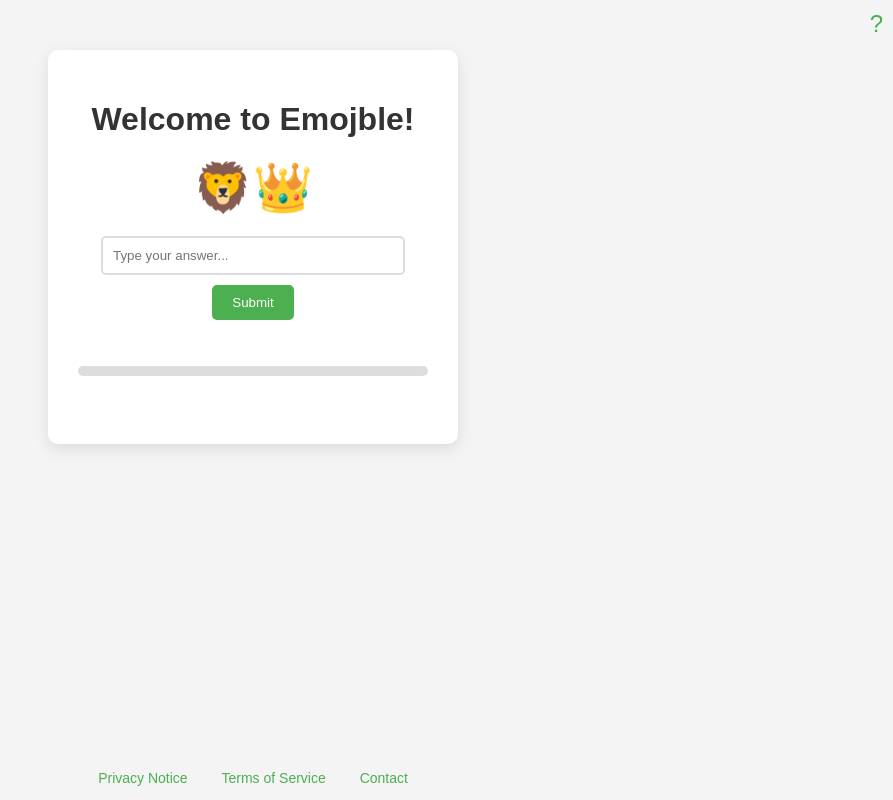
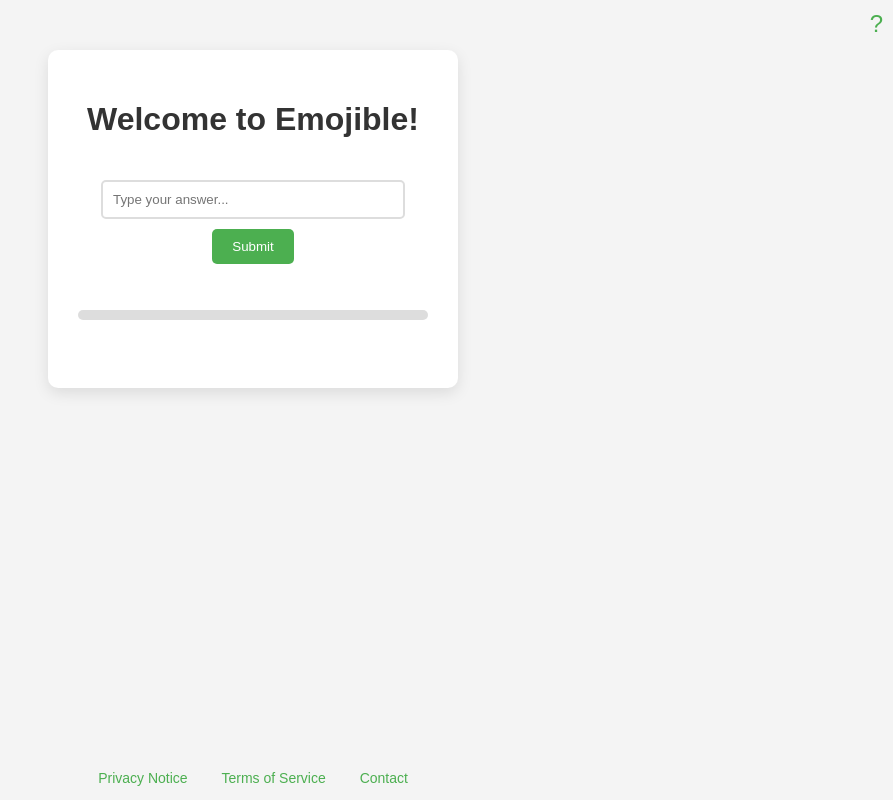
Before and after one commit to MINECRAFTBUILDHAX1/EMOJIBLE2, a plain HTML site: page index.html in a window 1280 px wide. Shown: the whole page, without its empty margins (387-1280 px from the left). Drawn offline with Linux system fonts and the light colour scheme.

Commit message:
Update index.html

```diff
--- a/index.html
+++ b/index.html
@@ -175,7 +175,7 @@
     <div class="help-icon" onclick="showHelp()">&#63;</div>
 
     <div id="game-container">
-        <h1>Welcome to Emojble!</h1>
+        <h1>Welcome to Emojible!</h1>
         <div id="emoji-puzzle">
             <!-- Emoji puzzle will go here -->
         </div>
@@ -209,12 +209,6 @@
     </footer>
 
     <script>
-        // Sample emojis and answers
-        const puzzles = [
-            { emoji: '🦁👑', answer: 'The Lion King' }
-        ];
-
-        let currentPuzzle = 0;
 
         // Function to calculate progress
         function calculateProgress(userAnswer, correctAnswer) {
```
